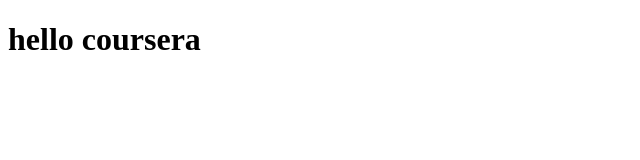
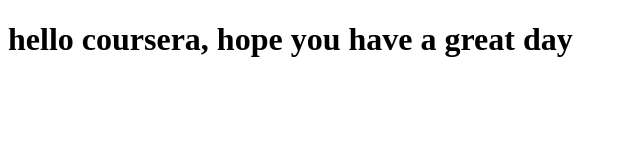
Before and after one commit to awaghmo1/html-test, a plain HTML site: page site/index.html in a window 1280 px wide. Shown: the whole page, without its empty margins (0-640 px from the left). Drawn offline with Linux system fonts and the light colour scheme.

Commit message:
second iteration

```diff
--- a/site/index.html
+++ b/site/index.html
@@ -6,6 +6,6 @@
 	<title>Hello Html</title>
 </head>
 <body>
-<h1>hello coursera<h1>
+<h1>hello coursera, hope you have a great day<h1>
 </body>
 </html>
```
